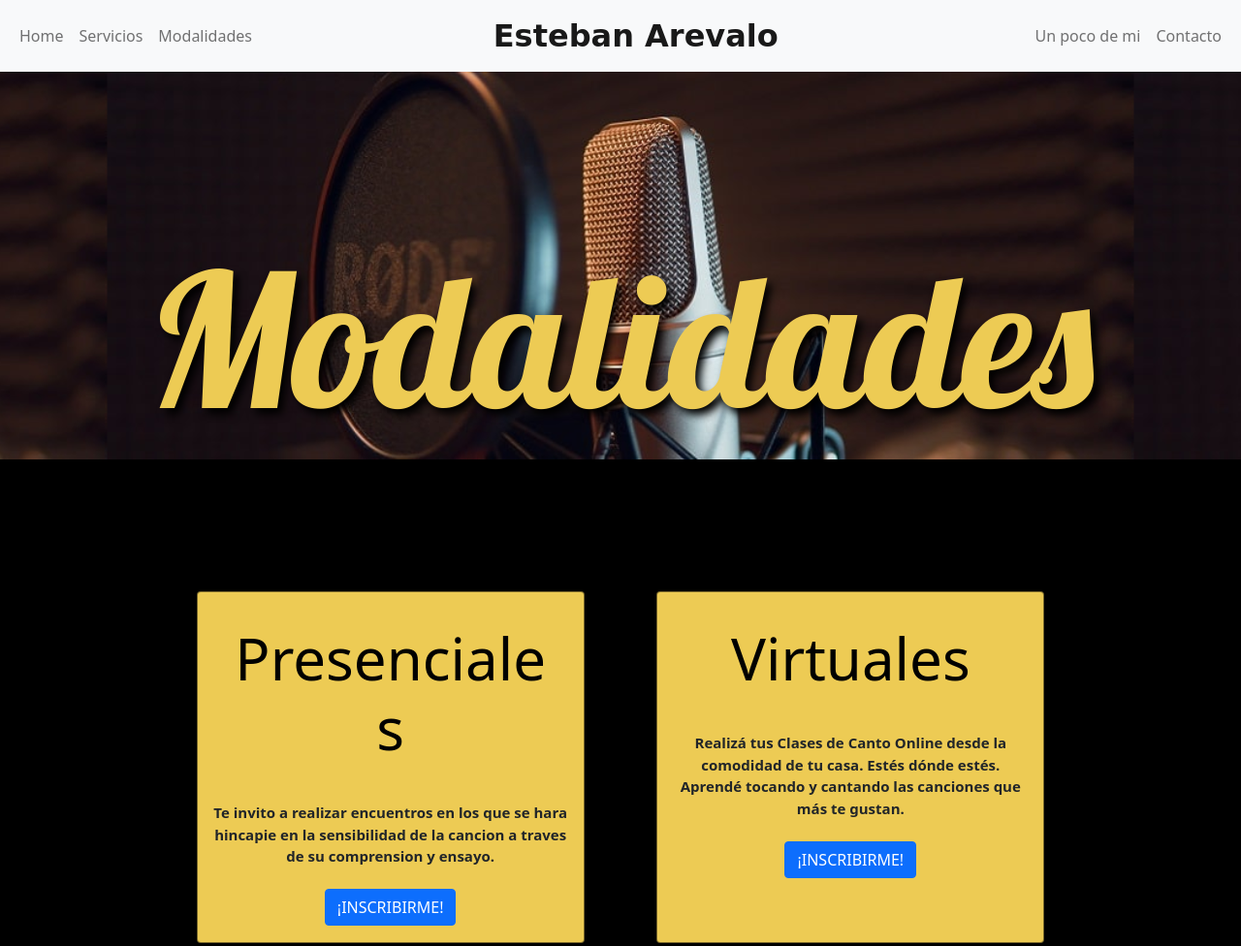
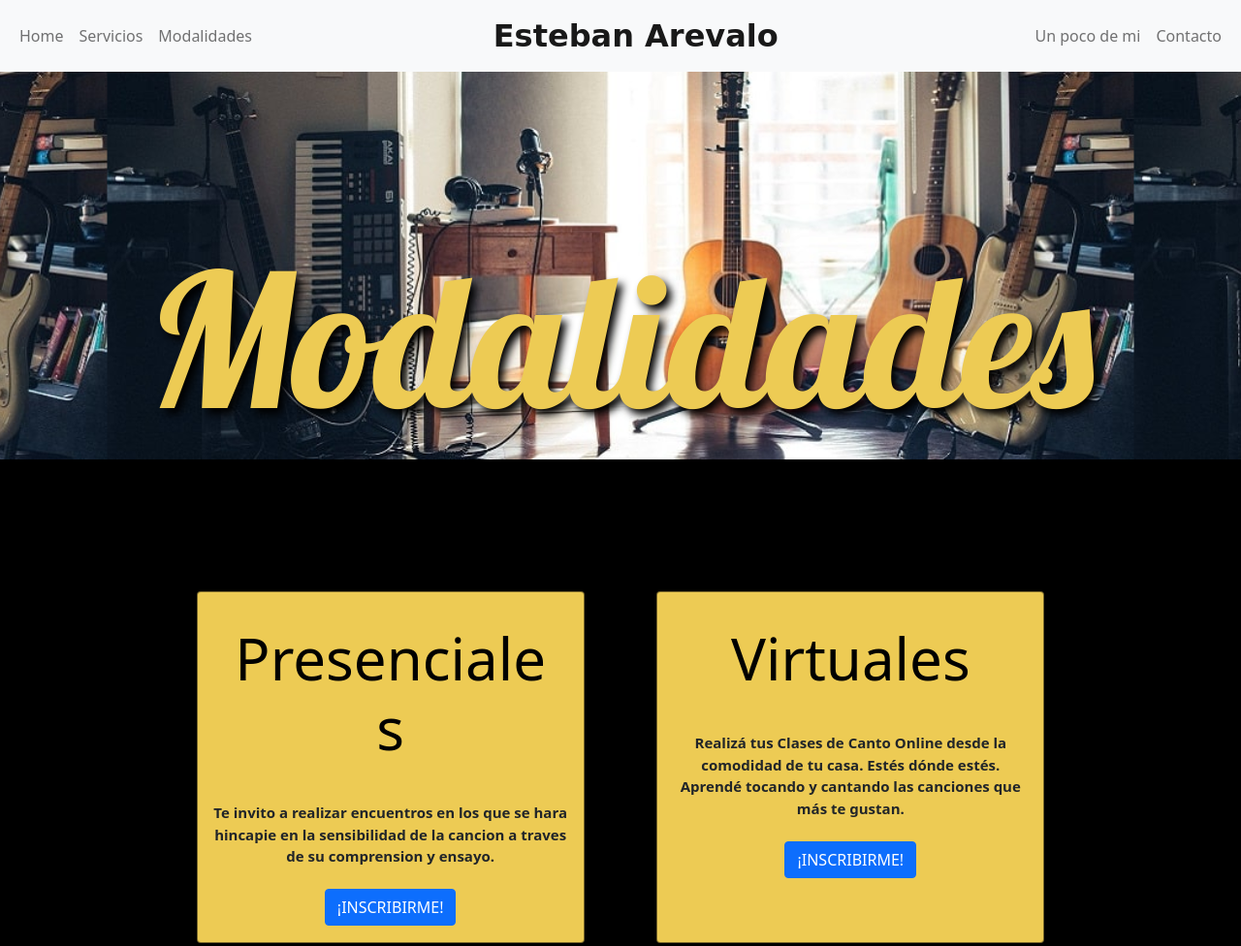
Before and after one commit to MercedesChomicki/desarrolloweb, a website: page views/modalidades.html in a window 1280 px wide. Shown: the top 976 px of the page at 97% size. Drawn offline with nearby package versions, Linux system fonts and the light colour scheme; a web font is replaced by a local one.

Commit message:
volvi a img anterior en modalidades

```diff
--- a/css/style.css
+++ b/css/style.css
@@ -47,7 +47,7 @@ img {
   text-align: center;
   background-color: black; }
   .containerMod__titulo {
-    background-image: url(../assets/multimedia/grabaciones-min.jpg);
+    background-image: url(../assets/multimedia/Clases+Guitarra-min.jpg);
     height: 50vh;
     background-size: contain;
     background-position: center; }
```
